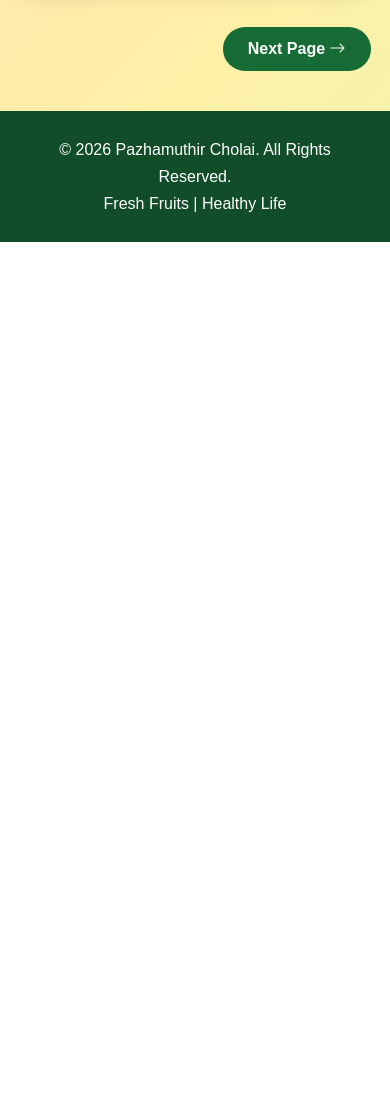
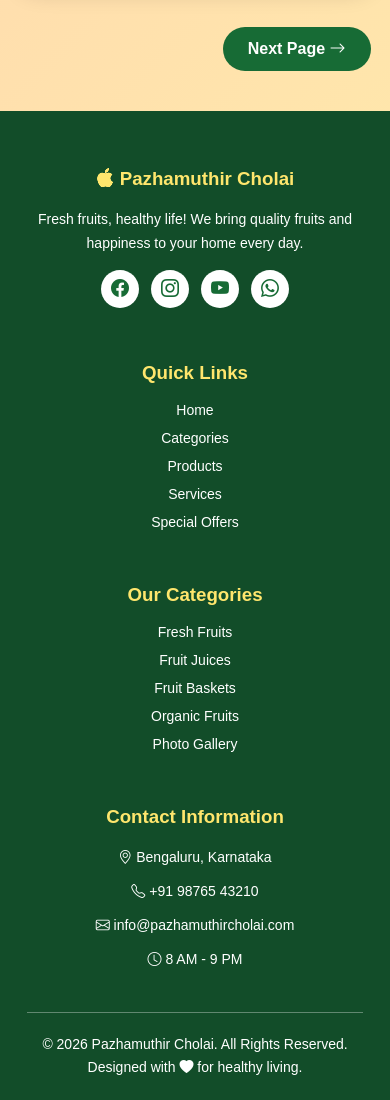
Before and after one commit to sraj91741-blip/fruit-shop, a plain HTML site: page index.html in a window 390 px wide. Shown: the part 735-1835 px from the top of the page. Before the commit the page ends 977 px from the top, so only its background shows below. Drawn offline with nearby package versions, Linux system fonts and the light colour scheme.

Commit message:
Refactor footer structure and styles
Updated footer layout and styling, added new footer columns with links and social icons.

```diff
--- a/index.html
+++ b/index.html
@@ -6,7 +6,8 @@
 <meta name="viewport" content="width=device-width, initial-scale=1.0">
 <title>Pazhamuthir Cholai - Fresh Fruits</title>
 
-<link rel="stylesheet" href="https://cdn.jsdelivr.net/npm/bootstrap-icons@1.11.3/font/bootstrap-icons.min.css">
+<link rel="stylesheet"
+href="https://cdn.jsdelivr.net/npm/bootstrap-icons@1.11.3/font/bootstrap-icons.min.css">
 
 <style>
 * {
@@ -25,9 +26,9 @@ body {
 }
 
 @keyframes backgroundMove {
-    0% { background-position: 0% 50%; }
-    50% { background-position: 100% 50%; }
-    100% { background-position: 0% 50%; }
+    0% {background-position: 0% 50%;}
+    50% {background-position: 100% 50%;}
+    100% {background-position: 0% 50%;}
 }
 
 /* HEADER */
@@ -75,7 +76,7 @@ nav a:hover {
 .page {
     display: none;
     min-height: 80vh;
-    padding: 55px 8%;
+    padding: 55px 6%;
     text-align: center;
     scroll-margin-top: 80px;
 }
@@ -198,8 +199,6 @@ p {
     object-fit: cover;
 }
 
-/* SLIDE RADIO CONTROLS */
-
 #photo1:checked ~ .slides {
     transform: translateX(0);
 }
@@ -217,7 +216,7 @@ p {
     top: 45%;
     left: 0;
     width: 100%;
-    display: flex;
+    display: none;
     justify-content: space-between;
     padding: 0 10px;
     pointer-events: none;
@@ -267,12 +266,13 @@ p {
     border: 1px solid #176b35;
 }
 
-/* CARDS */
+/* CARD COLUMNS - SINGLE ROW */
 
 .cards {
     display: grid;
-    grid-template-columns: repeat(auto-fit,minmax(210px,1fr));
-    gap: 25px;
+    grid-template-columns: repeat(4, minmax(0, 1fr));
+    gap: 22px;
+    align-items: stretch;
 }
 
 .card {
@@ -281,6 +281,7 @@ p {
     border-radius: 16px;
     box-shadow: 0 5px 15px #0002;
     transition: .3s;
+    min-width: 0;
 }
 
 .card:hover {
@@ -293,6 +294,11 @@ p {
     height: 175px;
     object-fit: cover;
     border-radius: 12px;
+}
+
+.card h3 {
+    color: #176b35;
+    margin: 12px 0;
 }
 
 .icon {
@@ -360,13 +366,86 @@ p {
 footer {
     background: #124d29;
     color: white;
+    padding: 45px 7% 20px;
+}
+
+.footer-container {
+    display: grid;
+    grid-template-columns: repeat(4, minmax(0, 1fr));
+    gap: 30px;
+    text-align: left;
+}
+
+.footer-column h3 {
+    color: #ffe66d;
+    margin-bottom: 18px;
+}
+
+.footer-column p {
+    margin-bottom: 10px;
+    font-size: 14px;
+}
+
+.footer-column a {
+    display: block;
+    color: white;
+    text-decoration: none;
+    margin-bottom: 12px;
+    font-size: 14px;
+}
+
+.footer-column a:hover {
+    color: #ffe66d;
+    padding-left: 5px;
+}
+
+.social-icons {
+    display: flex;
+    gap: 12px;
+    margin-top: 15px;
+}
+
+.social-icons a {
+    display: flex;
+    justify-content: center;
+    align-items: center;
+    width: 38px;
+    height: 38px;
+    background: white;
+    color: #176b35;
+    border-radius: 50%;
+    font-size: 18px;
+    transition: .3s;
+}
+
+.social-icons a:hover {
+    background: #ffe66d;
+    transform: translateY(-5px);
+}
+
+.footer-bottom {
     text-align: center;
-    padding: 25px;
+    border-top: 1px solid #ffffff55;
+    margin-top: 30px;
+    padding-top: 20px;
+    font-size: 14px;
+}
+
+/* TABLET */
+
+@media(max-width: 1000px) {
+    .cards {
+        grid-template-columns: repeat(2, minmax(0, 1fr));
+    }
+
+    .footer-container {
+        grid-template-columns: repeat(2, minmax(0, 1fr));
+    }
 }
 
 /* MOBILE */
 
-@media(max-width: 850px) {
+@media(max-width: 650px) {
     header {
         flex-wrap: wrap;
     }
@@ -405,6 +484,19 @@ footer {
     .slider {
         width: 100%;
     }
+
+    .cards {
+        grid-template-columns: 1fr;
+    }
+
+    .footer-container {
+        grid-template-columns: 1fr;
+        text-align: center;
+    }
+
+    .social-icons {
+        justify-content: center;
+    }
 }
 </style>
 </head>
@@ -418,6 +510,7 @@ footer {
     </div>
 
     <input type="checkbox" id="menu" class="menu-toggle">
+
     <label for="menu" class="menu-icon">
         <i class="bi bi-list"></i>
     </label>
@@ -452,7 +545,6 @@ footer {
             <a href="#contact" class="btn">Contact Us</a>
         </div>
 
-        <!-- MANUAL SLIDER -->
         <div class="slider">
 
             <input type="radio" name="photos" id="photo1" checked>
@@ -475,7 +567,6 @@ footer {
 
             </div>
 
-            <!-- PREVIOUS / NEXT BUTTONS -->
             <div class="slider-controls controls1">
                 <label for="photo3">&#10094;</label>
                 <label for="photo2">&#10095;</label>
@@ -491,7 +582,6 @@ footer {
                 <label for="photo1">&#10095;</label>
             </div>
 
-            <!-- SLIDER DOTS -->
             <div class="dots">
                 <label for="photo1"></label>
                 <label for="photo2"></label>
@@ -499,7 +589,6 @@ footer {
             </div>
 
         </div>
-
     </div>
 
     <div class="page-buttons">
@@ -618,6 +707,12 @@ footer {
             <p>Freshness and value in every purchase.</p>
         </div>
 
+        <div class="card">
+            <div class="icon"><i class="bi bi-headset"></i></div>
+            <h3>Customer Support</h3>
+            <p>Friendly support for your shopping needs.</p>
+        </div>
+
     </div>
 
     <div class="page-buttons">
@@ -653,14 +748,22 @@ footer {
 
         <div class="card">
             <img src="https://images.unsplash.com/photo-1490474418585-ba9bad8fd0ea?w=500" alt="Fruit collection">
+            <h3>Fresh Collection</h3>
         </div>
 
         <div class="card">
             <img src="https://images.unsplash.com/photo-1542838132-92c53300491e?w=500" alt="Fruit market">
+            <h3>Market Fresh</h3>
         </div>
 
         <div class="card">
             <img src="https://images.unsplash.com/photo-1610832958506-aa56368176cf?w=500" alt="Fruit bowl">
+            <h3>Healthy Fruits</h3>
+        </div>
+
+        <div class="card">
+            <img src="https://images.unsplash.com/photo-1619566636858-adf3ef46400b?w=500" alt="Fruit selection">
+            <h3>Fruit Selection</h3>
         </div>
 
     </div>
@@ -677,25 +780,32 @@ footer {
 
     <h2>About Pazhamuthir Cholai</h2>
 
-    <div class="card">
-        <div class="icon"><i class="bi bi-shop"></i></div>
+    <div class="cards">
 
-        <h3>Who We Are</h3>
+        <div class="card">
+            <div class="icon"><i class="bi bi-shop"></i></div>
+            <h3>Who We Are</h3>
+            <p>We are dedicated to bringing fresh and delicious fruits to every home.</p>
+        </div>
 
-        <p>
-            Pazhamuthir Cholai is dedicated to bringing fresh and
-            delicious fruits to every home. We focus on quality,
-            freshness, customer satisfaction and affordable prices.
-        </p>
+        <div class="card">
+            <div class="icon"><i class="bi bi-bullseye"></i></div>
+            <h3>Our Mission</h3>
+            <p>To make healthy eating easy with quality fruits and affordable prices.</p>
+        </div>
 
-        <br>
+        <div class="card">
+            <div class="icon"><i class="bi bi-heart"></i></div>
+            <h3>Our Values</h3>
+            <p>Freshness, customer satisfaction, quality and trust.</p>
+        </div>
 
-        <h3>Our Mission</h3>
+        <div class="card">
+            <div class="icon"><i class="bi bi-star"></i></div>
+            <h3>Our Promise</h3>
+            <p>We strive to provide a great shopping experience every time.</p>
+        </div>
 
-        <p>
-            Our mission is to make healthy eating easy by providing
-            quality fruits and excellent customer service.
-        </p>
     </div>
 
     <div class="page-buttons">
@@ -713,15 +823,11 @@ footer {
     <div class="contact-box">
 
         <p><i class="bi bi-geo-alt-fill"></i> Bengaluru, Karnataka</p>
-
         <p><i class="bi bi-telephone-fill"></i> +91 98765 43210</p>
-
         <p><i class="bi bi-envelope-fill"></i> info@pazhamuthircholai.com</p>
-
         <p><i class="bi bi-clock-fill"></i> Monday - Sunday: 8 AM - 9 PM</p>
 
         <a href="tel:+919876543210" class="btn">Call Now</a>
-
         <a href="mailto:info@pazhamuthircholai.com" class="btn">Email Us</a>
 
     </div>
@@ -733,10 +839,60 @@ footer {
 
 </section>
 
-<!-- FOOTER -->
+<!-- COMPLETE FOOTER -->
 <footer>
-    <p>© 2026 Pazhamuthir Cholai. All Rights Reserved.</p>
-    <p>Fresh Fruits | Healthy Life</p>
+
+    <div class="footer-container">
+
+        <div class="footer-column">
+            <h3><i class="bi bi-apple"></i> Pazhamuthir Cholai</h3>
+            <p>
+                Fresh fruits, healthy life!
+                We bring quality fruits and happiness
+                to your home every day.
+            </p>
+
+            <div class="social-icons">
+                <a href="https://facebook.com" aria-label="Facebook"><i class="bi bi-facebook"></i></a>
+                <a href="https://instagram.com" aria-label="Instagram"><i class="bi bi-instagram"></i></a>
+                <a href="https://youtube.com" aria-label="YouTube"><i class="bi bi-youtube"></i></a>
+                <a href="https://wa.me/919876543210" aria-label="WhatsApp"><i class="bi bi-whatsapp"></i></a>
+            </div>
+        </div>
+
+        <div class="footer-column">
+            <h3>Quick Links</h3>
+            <a href="#home">Home</a>
+            <a href="#categories">Categories</a>
+            <a href="#products">Products</a>
+            <a href="#services">Services</a>
+            <a href="#offers">Special Offers</a>
+        </div>
+
+        <div class="footer-column">
+            <h3>Our Categories</h3>
+            <a href="#categories">Fresh Fruits</a>
+            <a href="#categories">Fruit Juices</a>
+            <a href="#categories">Fruit Baskets</a>
+            <a href="#categories">Organic Fruits</a>
+            <a href="#gallery">Photo Gallery</a>
+        </div>
+
+        <div class="footer-column">
+            <h3>Contact Information</h3>
+            <p><i class="bi bi-geo-alt"></i> Bengaluru, Karnataka</p>
+            <p><i class="bi bi-telephone"></i> +91 98765 43210</p>
+            <p><i class="bi bi-envelope"></i> info@pazhamuthircholai.com</p>
+            <p><i class="bi bi-clock"></i> 8 AM - 9 PM</p>
+        </div>
+
+    </div>
+
+    <div class="footer-bottom">
+        <p>© 2026 Pazhamuthir Cholai. All Rights Reserved.</p>
+        <p>Designed with <i class="bi bi-heart-fill"></i> for healthy living.</p>
+    </div>
+
 </footer>
 
 </body>
```
